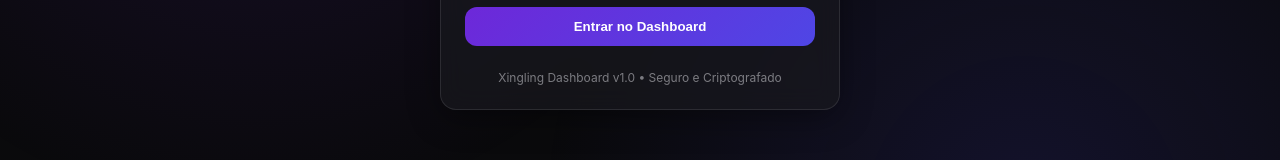
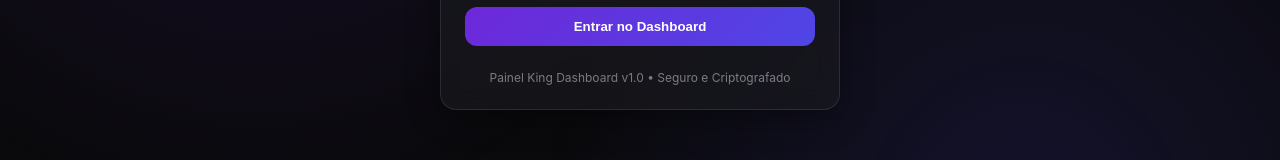
Before and after one commit to LucasReisDev/king, a Next.js app: page /login in a window 1280 px wide. Shown: the part 425-585 px from the top of the page. Built offline with nearby package versions, Linux system fonts and the light colour scheme.

Commit message:
ajuste pdf

```diff
--- a/app/layout.tsx
+++ b/app/layout.tsx
@@ -13,7 +13,7 @@ const geistMono = Geist_Mono({
 });
 
 export const metadata: Metadata = {
-  title: "Create Next App",
+  title: "Painel King",
   description: "Generated by create next app",
 };
 
--- a/app/login/page.tsx
+++ b/app/login/page.tsx
@@ -42,7 +42,7 @@ export default function LoginPage() {
           </button>
         </form>
         <p style={{ marginTop: '24px', textAlign: 'center', fontSize: '12px', opacity: 0.5 }}>
-          Xingling Dashboard v1.0 • Seguro e Criptografado
+          Painel King Dashboard v1.0 • Seguro e Criptografado
         </p>
       </div>
     </div>
--- a/app/page.tsx
+++ b/app/page.tsx
@@ -51,7 +51,7 @@ export default function DashboardPage() {
       }}>
         <div style={{ marginBottom: '48px', paddingLeft: '12px' }}>
           <h2 style={{ fontSize: '22px', fontWeight: '800', letterSpacing: '-0.5px', color: '#fff' }}>
-            XING<span style={{ color: 'var(--accent-primary)' }}>LING</span>
+            PAINEL <span style={{ color: 'var(--accent-primary)' }}>KING</span>
           </h2>
           <p style={{ fontSize: '11px', opacity: 0.5, marginTop: '4px', textTransform: 'uppercase', letterSpacing: '1px' }}>Premium Suite</p>
         </div>
```
